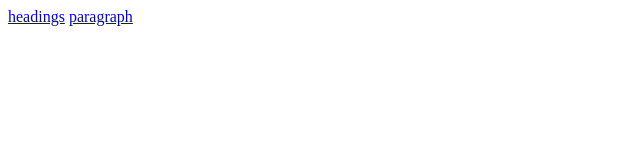
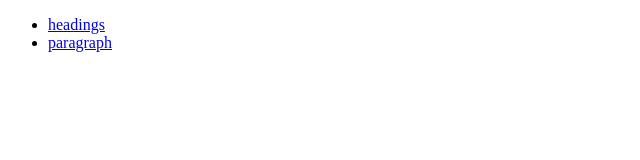
Before and after one commit to ArmTrapong/15Html.github.io, a plain HTML site: page index.html in a window 1280 px wide. Shown: the whole page, without its empty margins (0-640 px from the left). Drawn offline with Linux system fonts and the light colour scheme.

Commit message:
Update index.html

```diff
--- a/index.html
+++ b/index.html
@@ -4,7 +4,9 @@
   <title>HTML</title>
 </head>
 <body>
-  <a href="headings.html">headings</a>
-  <a href="paragraph.html">paragraph</a>
+  <ul>
+  <li><a href="headings.html">headings</a></li>
+  <li><a href="paragraph.html">paragraph</a></li>
+  </ul>
 </body>
 </html>
```
